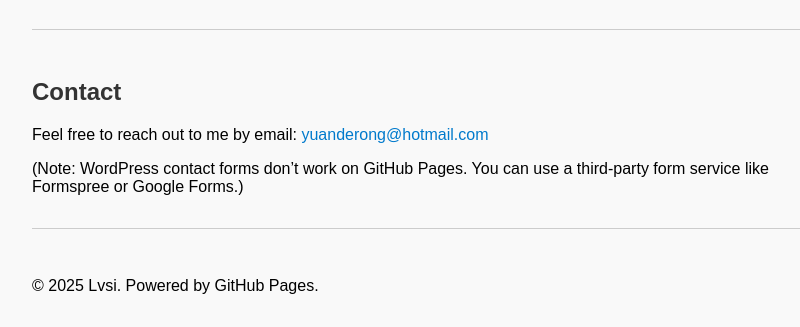
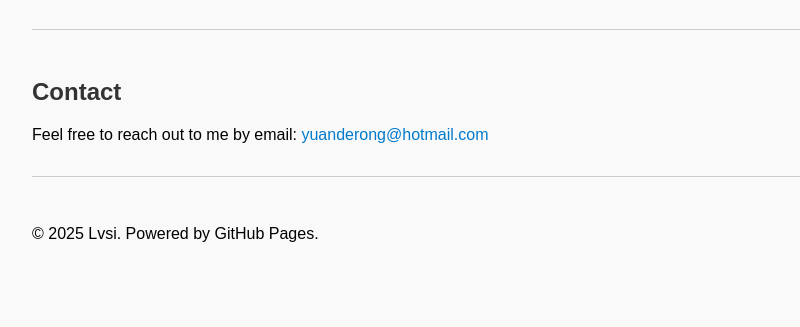
Before and after one commit to yuanderong/yuanderong.github.io, a plain HTML site: page index.html in a window 1280 px wide. Shown: the part 1976-2303 px from the top of the page, without its empty margins (208-1008 px from the left). After the commit the page ends 2251 px from the top, so only its background shows below. Drawn offline with Linux system fonts and the light colour scheme.

Commit message:
Update index.html

```diff
--- a/index.html
+++ b/index.html
@@ -43,7 +43,6 @@
   <div class="post">
     <h2>Contact</h2>
     <p>Feel free to reach out to me by email: <a href="mailto:yuanderong@hotmail.com">yuanderong@hotmail.com</a></p>
-    <p>(Note: WordPress contact forms don’t work on GitHub Pages. You can use a third-party form service like Formspree or Google Forms.)</p>
   </div>
 
   <footer>
```
